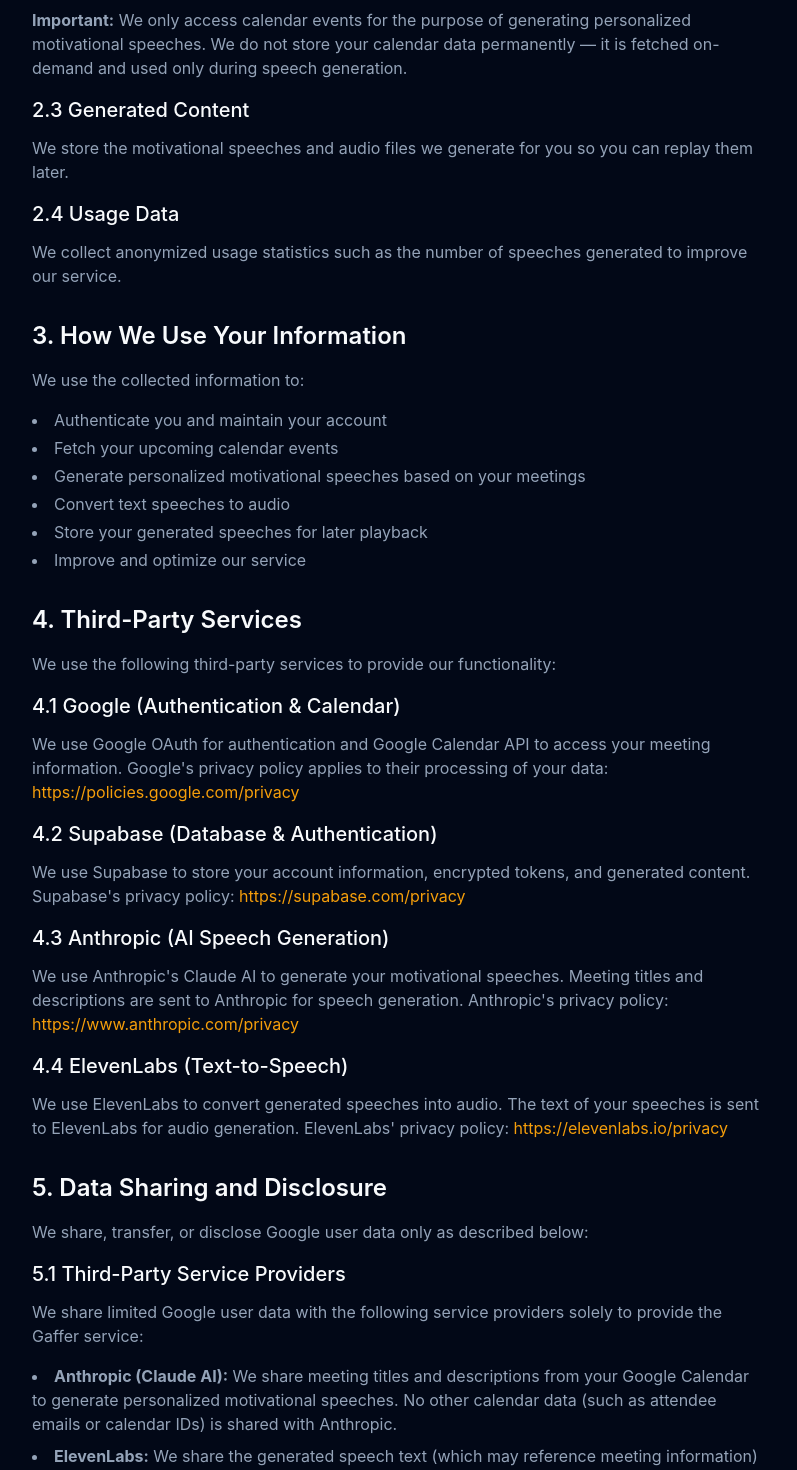
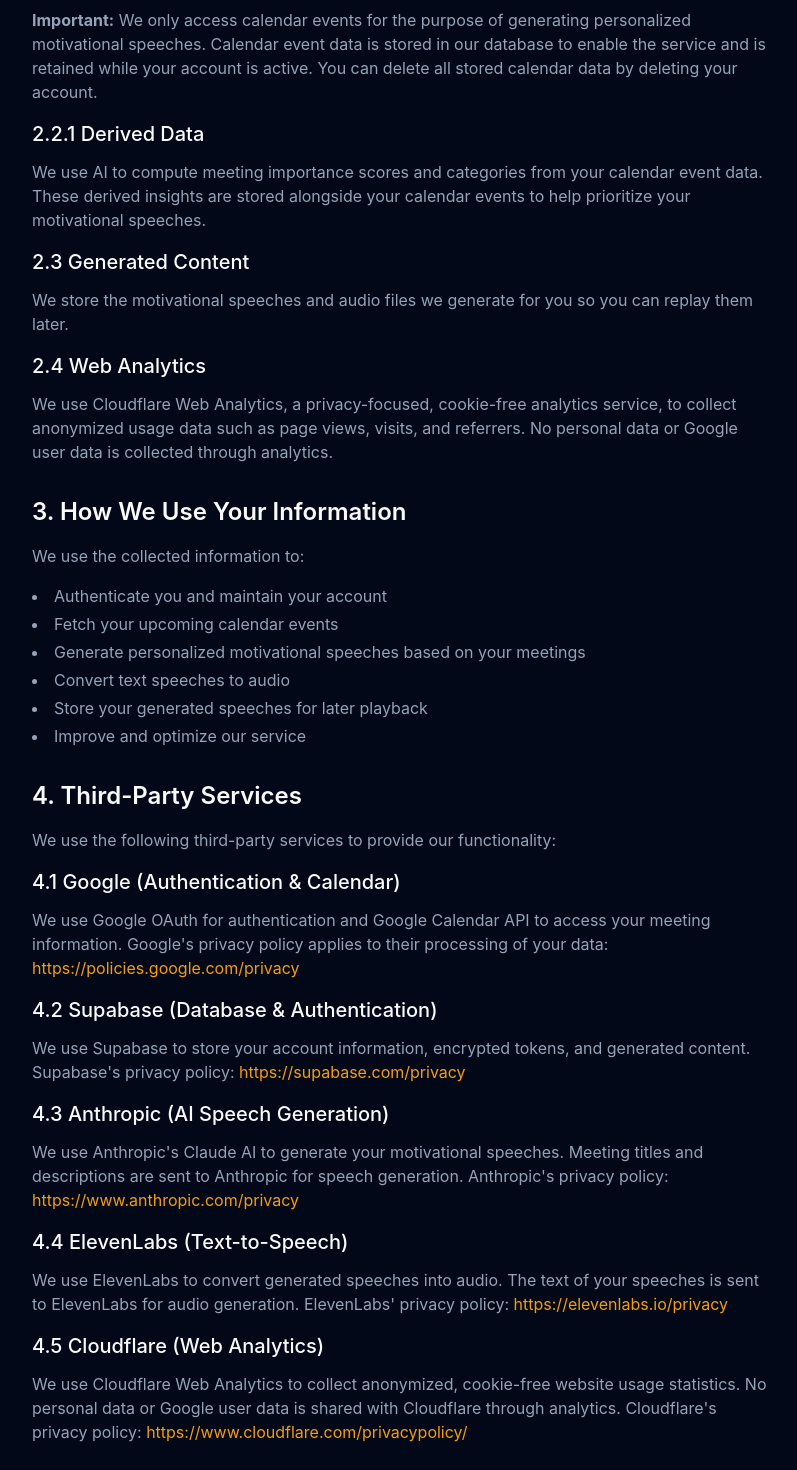
Before and after one commit to dobosmarton/gaffer-app, a React (Vite) app in the folder apps/web/: page /privacy in a window 1280 px wide. Shown: the part 840-2310 px from the top of the page, without its empty margins (240-1037 px from the left). Built offline with nearby package versions, Linux system fonts and the light colour scheme; no server answers.

Commit message:
feat: privacy update

```diff
--- a/apps/web/src/routes/privacy.tsx
+++ b/apps/web/src/routes/privacy.tsx
@@ -59,12 +59,22 @@
               <li>Meeting titles</li>
               <li>Meeting start and end times</li>
               <li>Meeting descriptions (optional, used to personalize speeches)</li>
-              <li>Attendee names (not email addresses)</li>
+              <li>Number of attendees (not names or email addresses)</li>
             </ul>
             <p className="text-muted-foreground mb-4">
               <strong>Important:</strong> We only access calendar events for the purpose of
-              generating personalized motivational speeches. We do not store your calendar data
-              permanently — it is fetched on-demand and used only during speech generation.
+              generating personalized motivational speeches. Calendar event data is stored in our
+              database to enable the service and is retained while your account is active. You can
+              delete all stored calendar data by deleting your account.
+            </p>
+
+            <h3 className="text-xl font-medium text-foreground mb-3">
+              2.2.1 Derived Data
+            </h3>
+            <p className="text-muted-foreground mb-4">
+              We use AI to compute meeting importance scores and categories from your calendar event
+              data. These derived insights are stored alongside your calendar events to help
+              prioritize your motivational speeches.
             </p>
 
             <h3 className="text-xl font-medium text-foreground mb-3">2.3 Generated Content</h3>
@@ -73,10 +83,11 @@
               replay them later.
             </p>
 
-            <h3 className="text-xl font-medium text-foreground mb-3">2.4 Usage Data</h3>
+            <h3 className="text-xl font-medium text-foreground mb-3">2.4 Web Analytics</h3>
             <p className="text-muted-foreground">
-              We collect anonymized usage statistics such as the number of speeches generated to
-              improve our service.
+              We use Cloudflare Web Analytics, a privacy-focused, cookie-free analytics service, to
+              collect anonymized usage data such as page views, visits, and referrers. No personal
+              data or Google user data is collected through analytics.
             </p>
           </section>
 
@@ -163,6 +174,23 @@
                 className="text-amber-500 hover:underline"
               >
                 https://elevenlabs.io/privacy
+              </a>
+            </p>
+
+            <h3 className="text-xl font-medium text-foreground mb-3">
+              4.5 Cloudflare (Web Analytics)
+            </h3>
+            <p className="text-muted-foreground mb-4">
+              We use Cloudflare Web Analytics to collect anonymized, cookie-free website usage
+              statistics. No personal data or Google user data is shared with Cloudflare through
+              analytics. Cloudflare's privacy policy:{" "}
+              <a
+                href="https://www.cloudflare.com/privacypolicy/"
+                target="_blank"
+                rel="noopener noreferrer"
+                className="text-amber-500 hover:underline"
+              >
+                https://www.cloudflare.com/privacypolicy/
               </a>
             </p>
           </section>
@@ -252,7 +280,10 @@
               <li>
                 Generated speeches and audio: Retained until you delete them or delete your account
               </li>
-              <li>Calendar data: Not stored permanently; fetched on-demand only</li>
+              <li>
+                Calendar data: Stored in our database while your account is active; deleted when
+                you delete your account
+              </li>
             </ul>
           </section>
 
```
